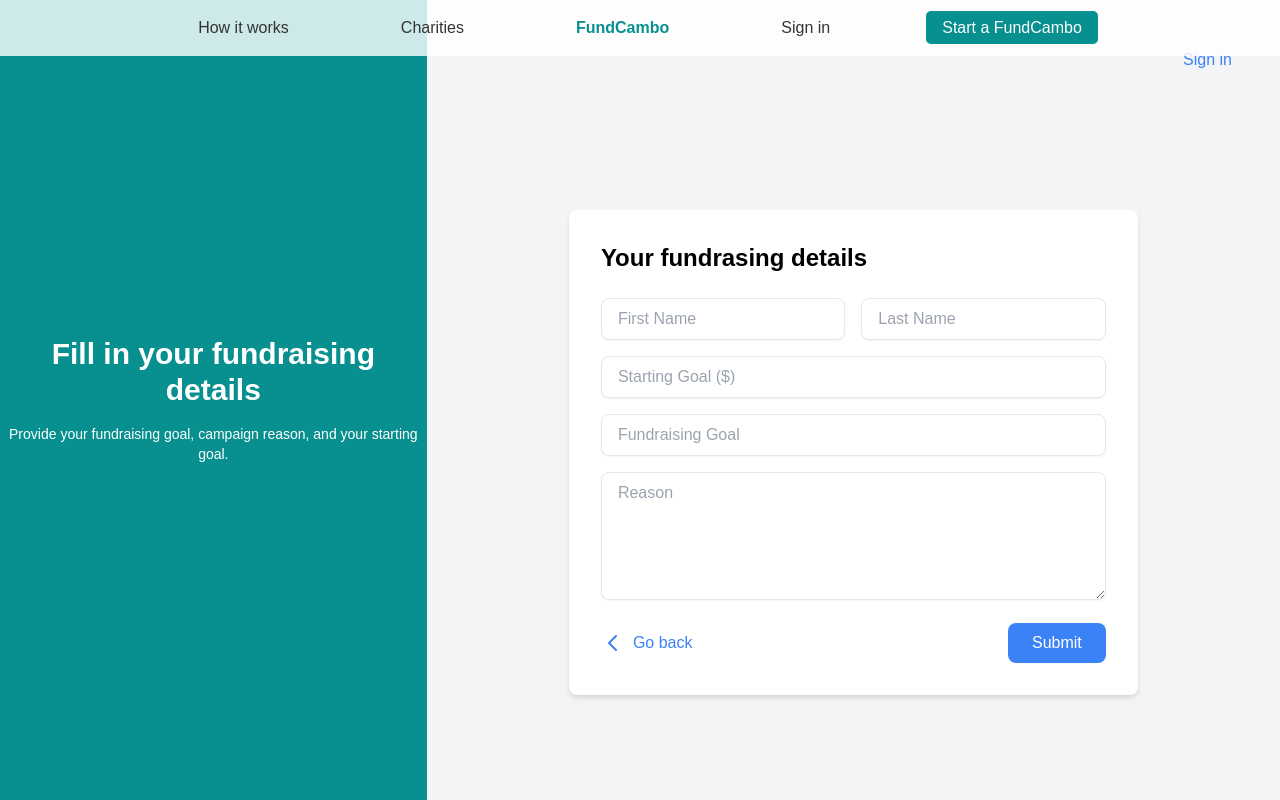
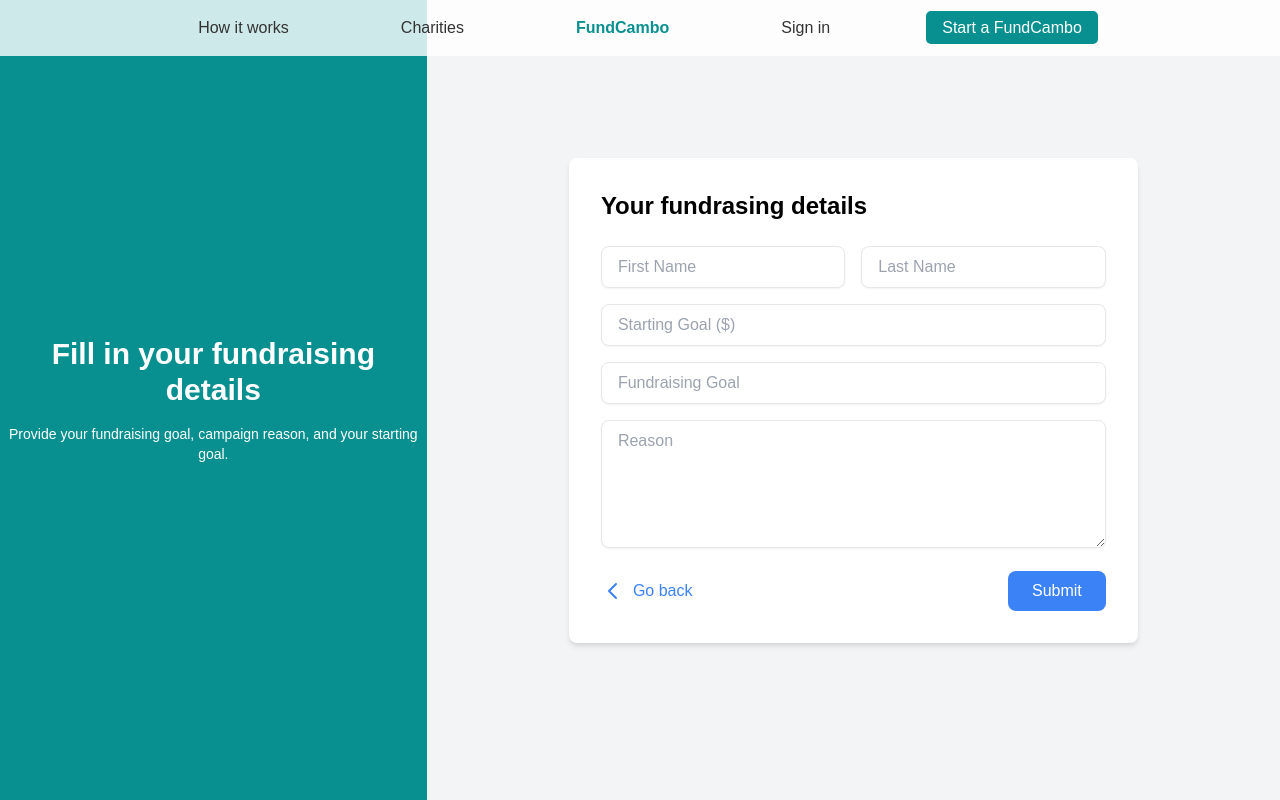
Before and after one commit to vatanaksam/FundCambo, a plain HTML site: page start02.html in a window 1280 px wide. Drawn offline with nearby package versions, Linux system fonts and the light colour scheme.

Commit message:
Update start02.html

```diff
--- a/start02.html
+++ b/start02.html
@@ -105,10 +105,6 @@
 
          <!-- Right Section -->
         <div class="w-4/6 flex flex-col">
-            <!-- Sign In Link -->
-            <div class="text-right p-8 pt-12 pr-12"> <!-- Adjusted padding for 'Sign in' -->
-                <a href="sign-in.html" class="text-blue-500 hover:text-blue-600">Sign in</a>
-            </div>
             <!-- Form Container -->
             <div class="flex-grow flex justify-center items-center">
                 <div class="bg-white p-8 rounded-lg shadow-md w-2/3">
```
